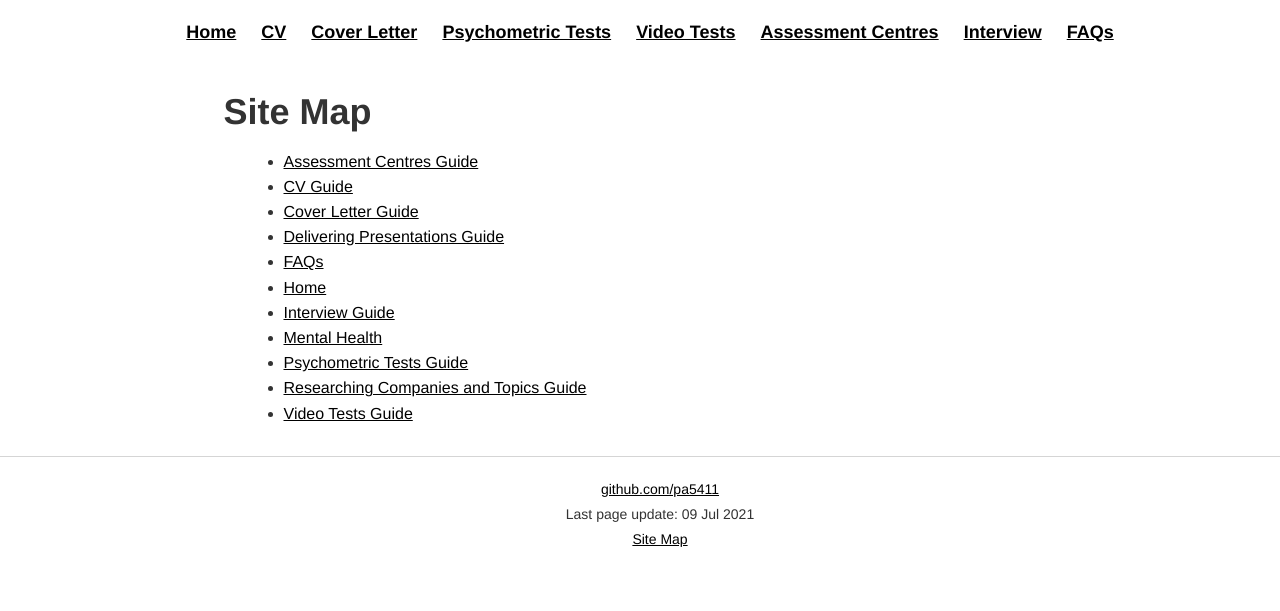
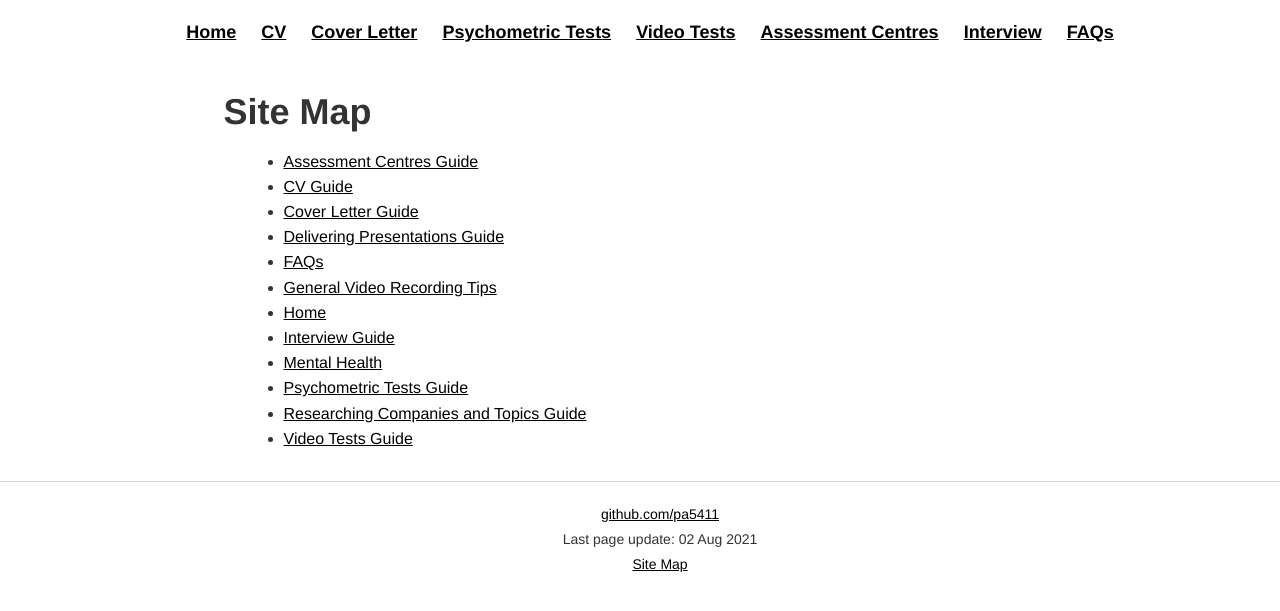
Before and after one commit to pa5411/Graduate-Job-Help, a Jekyll site: the page sitemap.html, which Jekyll copies as it is, in a window 1280 px wide. Shown: the top 611 px of the page. Built offline with Jekyll 4.4.1, drawn with Linux system fonts in a browser that asks for light colours.

Commit message:
add video recording tips link

```diff
--- a/sitemap.html
+++ b/sitemap.html
@@ -29,6 +29,7 @@
         <li><a href="{{ site.baseurl }}/coverletter.html">Cover Letter Guide</a></li>
         <li><a href="{{ site.baseurl }}/deliveringpresentations.html">Delivering Presentations Guide</a></li>
         <li><a href="{{ site.baseurl }}/faqs.html">FAQs</a></li>
+        <li><a href="{{ site.baseurl }}/generalvideorecordingtips.html">General Video Recording Tips</a></li>
         <li><a href="{{ site.baseurl }}/index.html">Home</a></li>
         <li><a href="{{ site.baseurl }}/interview.html">Interview Guide</a></li>
         <li><a href="{{ site.baseurl }}/mentalhealth.html">Mental Health</a></li>
@@ -40,7 +41,7 @@
     <footer>
       <ul>
         <li><a href="https://github.com/pa5411">github.com/pa5411</a></li>
-        <li>Last page update: 09 Jul 2021</li>
+        <li>Last page update: 02 Aug 2021</li>
         <li><a href="/uk-graduate-job-advice/sitemap.html">Site Map</a></li>
       </ul>
     </footer>
```
